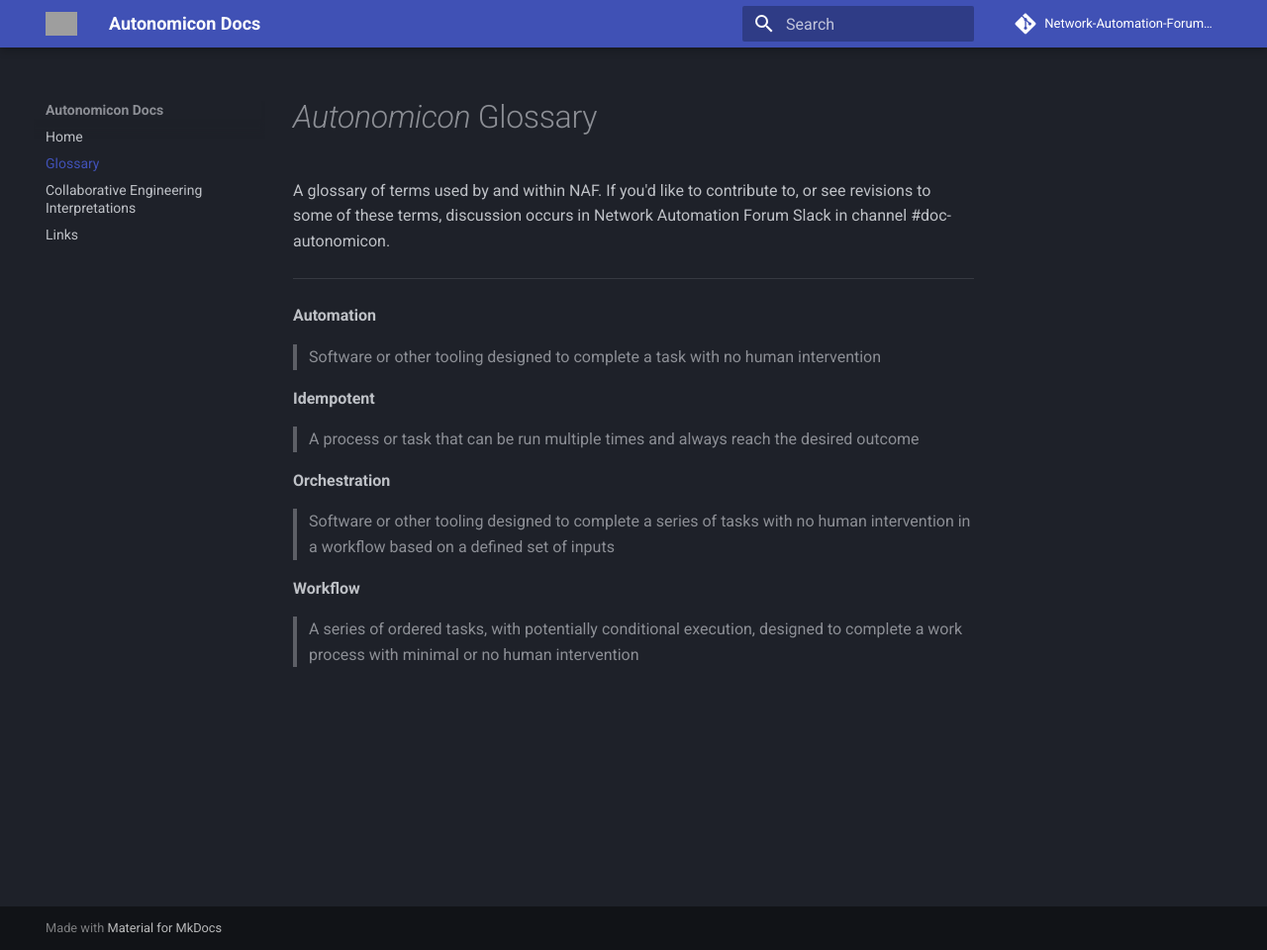
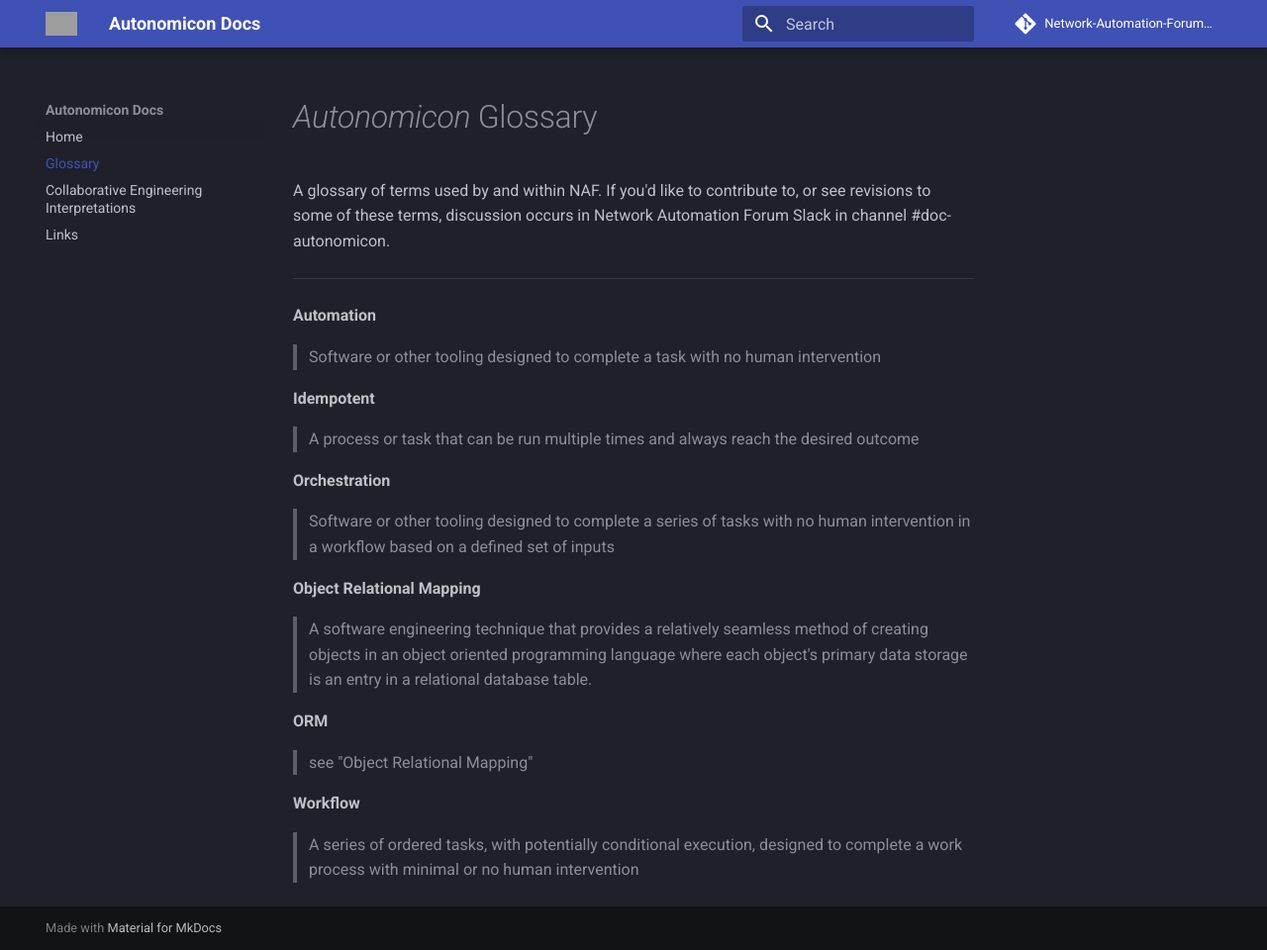
Before and after one commit to Network-Automation-Forum/autonomicon, an MkDocs documentation site: the page built from docs/glossary.md, in a window 1280 px wide and 960 px high. Shown: the whole window at 99% size. Built offline with MkDocs 1.6.1 and Material for MkDocs 9.7.7, drawn with Linux system fonts in a browser that asks for light colours; comment, search, counter and statistics services are not loaded; grey boxes are pictures that could not be loaded.

Commit message:
Add "ORM" and "Object Relational Mapping"

```diff
--- a/docs/glossary.md
+++ b/docs/glossary.md
@@ -13,5 +13,11 @@ A glossary of terms used by and within NAF. If you'd like to contribute to, or s
 **Orchestration**
 > Software or other tooling designed to complete a series of tasks with no human intervention in a workflow based on a defined set of inputs
 
+**Object Relational Mapping**
+> A software engineering technique that provides a relatively seamless method of creating objects in an object oriented programming language where each object's primary data storage is an entry in a relational database table.
+
+**ORM**
+> see "Object Relational Mapping"
+
 **Workflow**
 > A series of ordered tasks, with potentially conditional execution, designed to complete a work process with minimal or no human intervention
```
